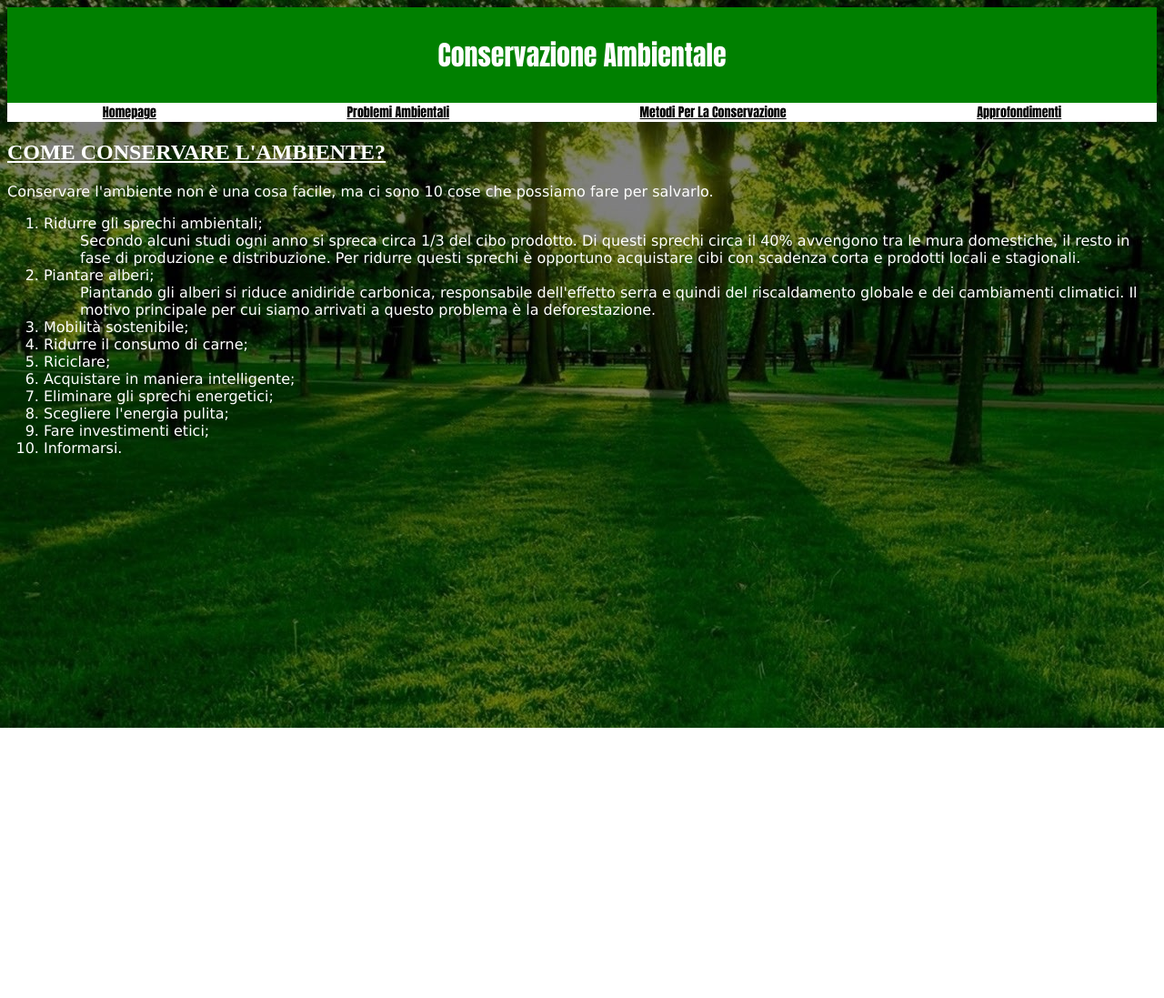
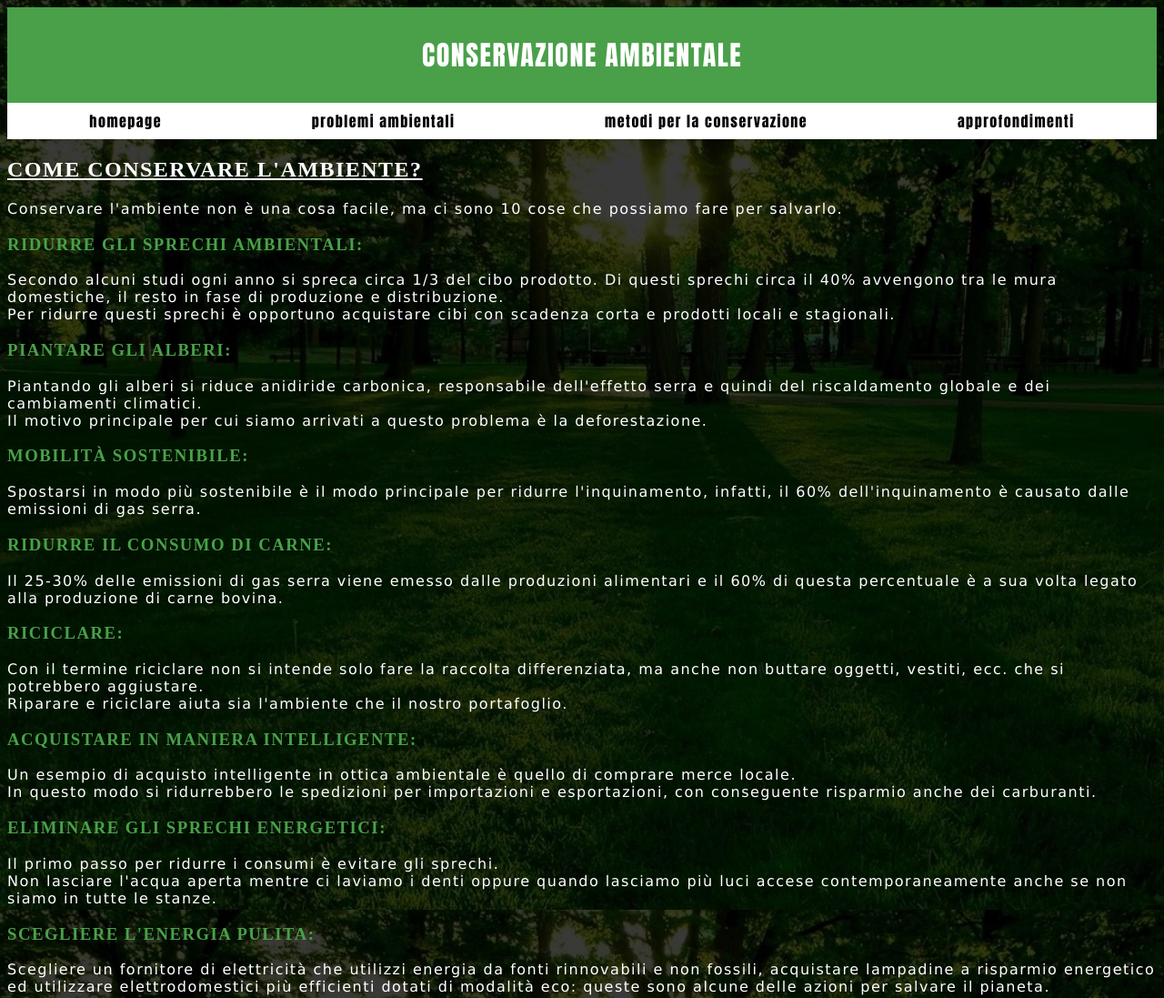
Before and after one commit to gaiagiachero/conservazione_ambientale, a plain HTML site: page conservazione.html in a window 1280 px wide. Shown: the top 1097 px of the page at 91% size. Before the commit the page ends 800 px from the top, so only its background shows below. Drawn offline with Linux system fonts and the light colour scheme.

Commit message:
modifica_stile

```diff
--- a/conservazione.html
+++ b/conservazione.html
@@ -5,34 +5,51 @@
         <title>Conservazione Ambientale</title>
         <link rel="stylesheet" href="mio_stile.css">
     </head>
-    <body background="natura.jpg";>
+    <body background="natura_prova1.jpg";>
         <header>
-            Conservazione Ambientale
+            CONSERVAZIONE AMBIENTALE
         </header>
         <nav>
-            <a href="homepage.html">Homepage</a>
-            <a href="problemi_ambientali.html">Problemi Ambientali</a>
-            <a href="conservazione.html">Metodi Per La Conservazione</a>
-            <a href="approfondimenti.html">Approfondimenti</a>
+            <a href="homepage.html">homepage</a>
+            <a href="problemi_ambientali.html">problemi ambientali</a>
+            <a href="conservazione.html">metodi per la conservazione</a>
+            <a href="approfondimenti.html">approfondimenti</a>
         </nav>
         <h2>COME CONSERVARE L'AMBIENTE?</h2>
-        <p>Conservare l'ambiente non è una cosa facile, ma ci sono 10 cose che possiamo fare per salvarlo. </p>
-            <ol>
-                <li>Ridurre gli sprechi ambientali;</li>
-                <dd>Secondo alcuni studi ogni anno si spreca circa 1/3 del cibo prodotto. Di questi sprechi circa il 40%
-                    avvengono tra le mura domestiche, il resto in fase di produzione e distribuzione. Per ridurre questi sprechi
-                    è opportuno acquistare cibi con scadenza corta e prodotti locali e stagionali.</dd>
-                <li>Piantare alberi;</li>
-                <dd>Piantando gli alberi si riduce anidiride carbonica, responsabile dell'effetto serra e quindi del riscaldamento
-                    globale e dei cambiamenti climatici. Il motivo principale per cui siamo arrivati a questo problema è la deforestazione. </dd>
-                <li>Mobilità sostenibile;</li>
-                <li>Ridurre il consumo di carne;</li>
-                <li>Riciclare;</li>
-                <li>Acquistare in maniera intelligente;</li>
-                <li>Eliminare gli sprechi energetici;</li>
-                <li>Scegliere l'energia pulita;</li>
-                <li>Fare investimenti etici;</li>
-                <li>Informarsi.</li>
-            </ol>
+            <p>Conservare l'ambiente non è una cosa facile, ma ci sono 10 cose che possiamo fare per salvarlo. </p>
+        <h3>RIDURRE GLI SPRECHI AMBIENTALI:</h3>
+            <p>Secondo alcuni studi ogni anno si spreca circa 1/3 del cibo prodotto. Di questi sprechi circa il 40% avvengono tra le mura domestiche, il resto in fase di produzione e distribuzione.
+           <br>Per ridurre questi sprechi è opportuno acquistare cibi con scadenza corta e prodotti locali e stagionali.</p>
+
+        <h3>PIANTARE GLI ALBERI:</h3>
+            <p>Piantando gli alberi si riduce anidiride carbonica, responsabile dell'effetto serra e quindi del riscaldamento globale e dei cambiamenti climatici.
+            <br>Il motivo principale per cui siamo arrivati a questo problema è la deforestazione.</p>
+
+        <h3>MOBILITÀ SOSTENIBILE:</h3>
+            <p>Spostarsi in modo più sostenibile è il modo principale per ridurre l'inquinamento, infatti, il 60% dell'inquinamento è causato dalle emissioni di gas serra.</p>
+
+        <h3>RIDURRE IL CONSUMO DI CARNE:</h3>
+            <p>Il 25-30% delle emissioni di gas serra viene emesso dalle produzioni alimentari e il 60% di questa percentuale è a sua volta legato alla produzione di carne bovina.</p>
+
+        <h3>RICICLARE:</h3>
+            <p>Con il termine riciclare non si intende solo fare la raccolta differenziata, ma anche non buttare oggetti, vestiti, ecc. che si potrebbero aggiustare.
+            <br>Riparare e riciclare aiuta sia l'ambiente che il nostro portafoglio.</p>
+
+        <h3>ACQUISTARE IN MANIERA INTELLIGENTE:</h3>
+            <p>Un esempio di acquisto intelligente in ottica ambientale è quello di comprare merce locale.
+            <br>In questo modo si ridurrebbero le spedizioni per importazioni e esportazioni, con conseguente risparmio anche dei carburanti.</p>
+
+        <h3>ELIMINARE GLI SPRECHI ENERGETICI:</h3>
+            <p>Il primo passo per ridurre i consumi è evitare gli sprechi.
+            <br>Non lasciare l'acqua aperta mentre ci laviamo i denti oppure quando lasciamo più luci accese contemporaneamente anche se non siamo in tutte le stanze.</p>
+
+        <h3>SCEGLIERE L'ENERGIA PULITA:</h3>
+            <p>Scegliere un fornitore di elettricità che utilizzi energia da fonti rinnovabili e non fossili, acquistare lampadine a risparmio energetico ed utilizzare
+                elettrodomestici più efficienti dotati di modalità eco: queste sono alcune delle azioni per salvare il pianeta.</p>
+
+        <h3>FARE INVESTIMENTI ETICI:</h3>
+            <p>L’installazione di pannelli fotovoltaici e mini generatori eolici per l’energia è un investimento intelligente, perché può rendere autonomi da un punto di vista energetico, sia etico in quanto rispettoso dell’ambiente.</dd>
+
+        <h3>INFORMARSI</h3>
     </body>
 </html>
--- a/mio_stile.css
+++ b/mio_stile.css
@@ -1,37 +1,85 @@
-h2 {color: white;
-    text-decoration: underline;}
+h2 {
+    color: white;
+    text-decoration: underline;
+    letter-spacing: 1.5px;
+}
 
-p {font-family: Verdana, Geneva, Tahoma, sans-serif;
+p {
+    font-family: Verdana, Geneva, Tahoma, sans-serif;
     font-size: 16px;
-    color: white;}
+    color: white;
+    letter-spacing: 1.5px;
+}
 
-header {background-color: green;
+header {
+    background-color: rgb(73, 160, 73);
     color: white;
     text-align: center;
     padding: 1em;
     font-family: Impact, Haettenschweiler, 'Arial Narrow Bold', sans-serif;
     font-size: 30px;
+    letter-spacing: 1.5px;
     }
 
-nav {display: flex;
+nav {
+    display: flex;
     justify-content: space-around;
     background-color: white;
-        padding: 0.5;
+    padding: 0.5em;
+    letter-spacing: 1.5px;
     }
 
-nav a {color: black;
-        text-decoration: underline;
+nav a {
+    color: black;
+    text-decoration: none;
     font-family: Impact, Haettenschweiler, 'Arial Narrow Bold', sans-serif;
-        font-size: 14px;
+    font-size: 16px;
+    letter-spacing: 1.5px;
     }
 
-ul li {list-style-type: circle;
+ul li {
+    list-style-type: circle;
     font-family: Verdana, Geneva, Tahoma, sans-serif;
     font-size: 16px;
     color: white;
+    letter-spacing: 1.5px;
     }
 
-ol li, dd {font-family: Verdana, Geneva, Tahoma, sans-serif;
+ol li, dd {
+    font-family: Verdana, Geneva, Tahoma, sans-serif;
     font-size: 16px;
     color: white;
+    letter-spacing: 1.5px;
     }
+
+h3 {
+    color: rgb(73, 160, 73);
+    letter-spacing: 1.5px;
+}
+
+a {
+    font-family: Verdana, Geneva, Tahoma, sans-serif;
+    font-size: 16px;
+    color: white;
+    letter-spacing: 1.5px;
+    text-decoration: none;
+}
+
+a:link {
+    text-decoration: none;
+}
+
+a:visited {
+    text-decoration: none;
+    color: blueviolet;
+}
+
+a:hover {
+    text-decoration: underline;
+    color:rgb(255, 0, 0);
+}
+
+a:active {
+    text-decoration: underline;
+    color:rgb(73, 160, 73);
+}
```
Also changed, not shown: approfondimenti.html (+15 -6 lines), homepage.html (+12 -10 lines), index.html (+5 -5 lines), problemi_ambientali.html (+6 -6 lines), natura_prova1.jpg (added). Lines whose indentation alone changed are shown as unchanged.
